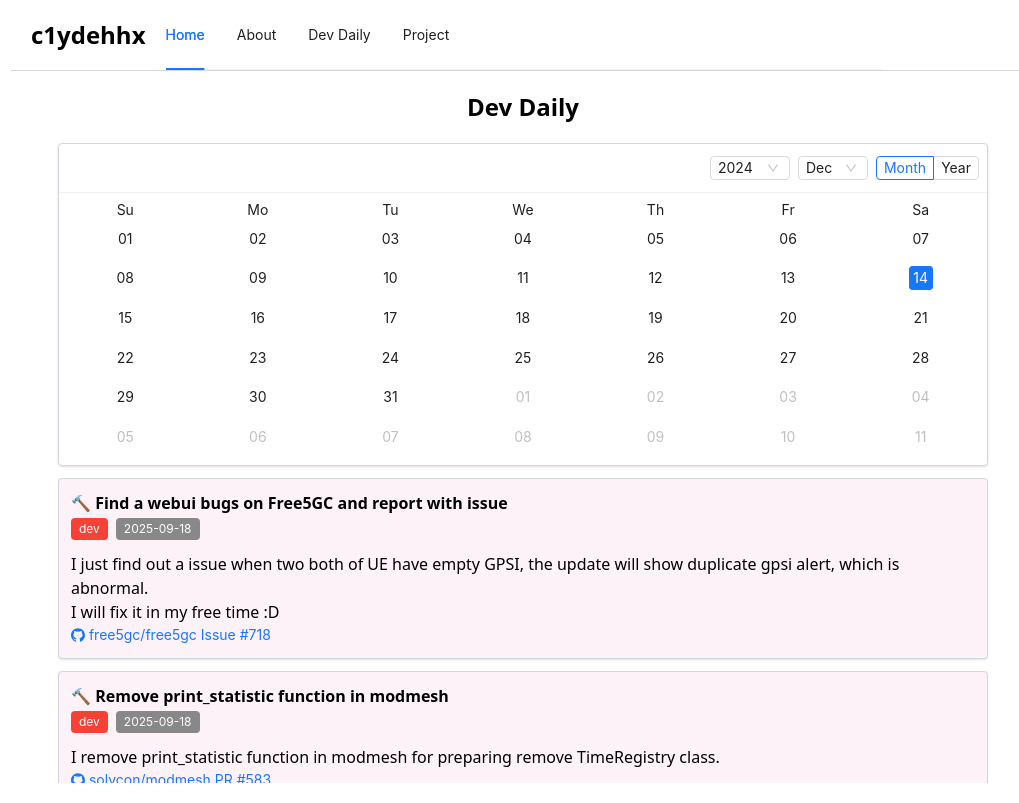
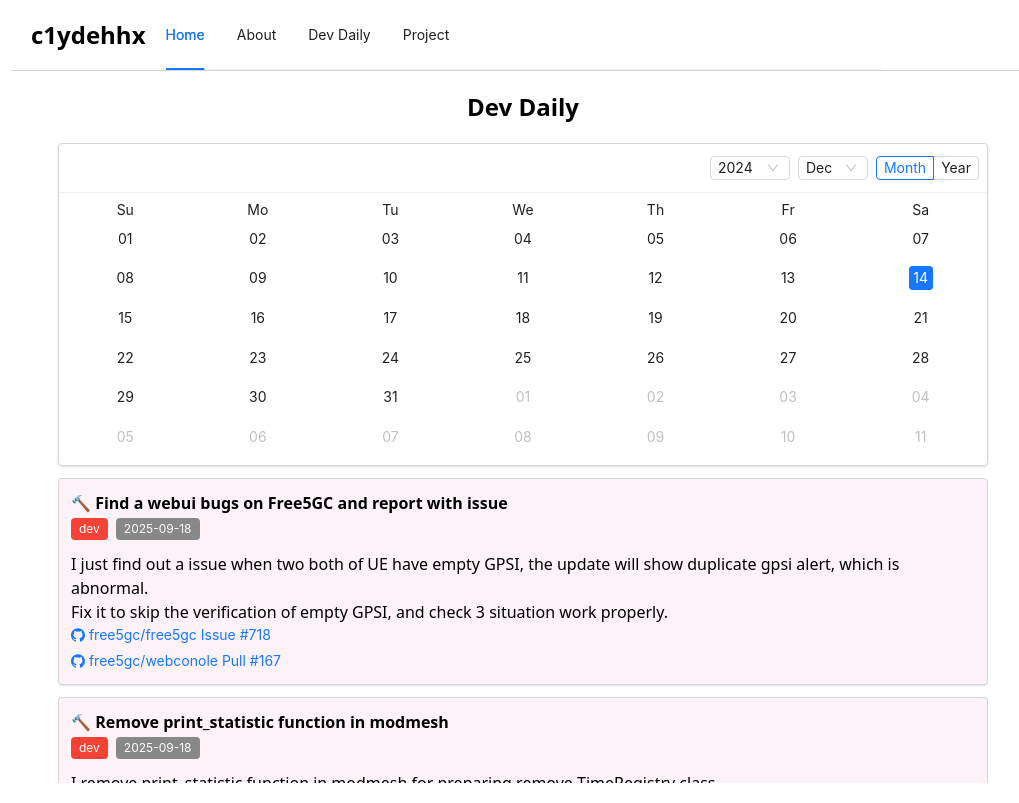
Before and after one commit to c1ydehhx/c1ydehhx.github.io, a React (Vite) app: page /#/DevDaily in a window 1280 px wide. Shown: the whole page, without its empty margins (117-1136 px from the left). Built offline with nearby package versions, Linux system fonts and the light colour scheme.

Commit message:
Add daily 'Find and fix a webui bugs on Free5GC and report with issue'

```diff
--- a/src/daily/daily.tsx
+++ b/src/daily/daily.tsx
@@ -10,9 +10,10 @@ export const dailyData = [
         title: "Find a webui bugs on Free5GC and report with issue",
         description: <div>
             <p>I just find out a issue when two both of UE have empty GPSI, the update will show duplicate gpsi alert, which is abnormal.</p>
-            <p>I will fix it in my free time :D</p>
+            <p>Fix it to skip the verification of empty GPSI, and check 3 situation work properly.</p>
             <div className="flex flex-col gap-1">
                 <Link href="https://github.com/free5gc/free5gc/issues/718"><GithubOutlined /> free5gc/free5gc Issue #718</Link>
+                <Link href="https://github.com/free5gc/webconsole/pull/167"><GithubOutlined /> free5gc/webconole Pull #167</Link>
             </div>
         </div>
     },
```
